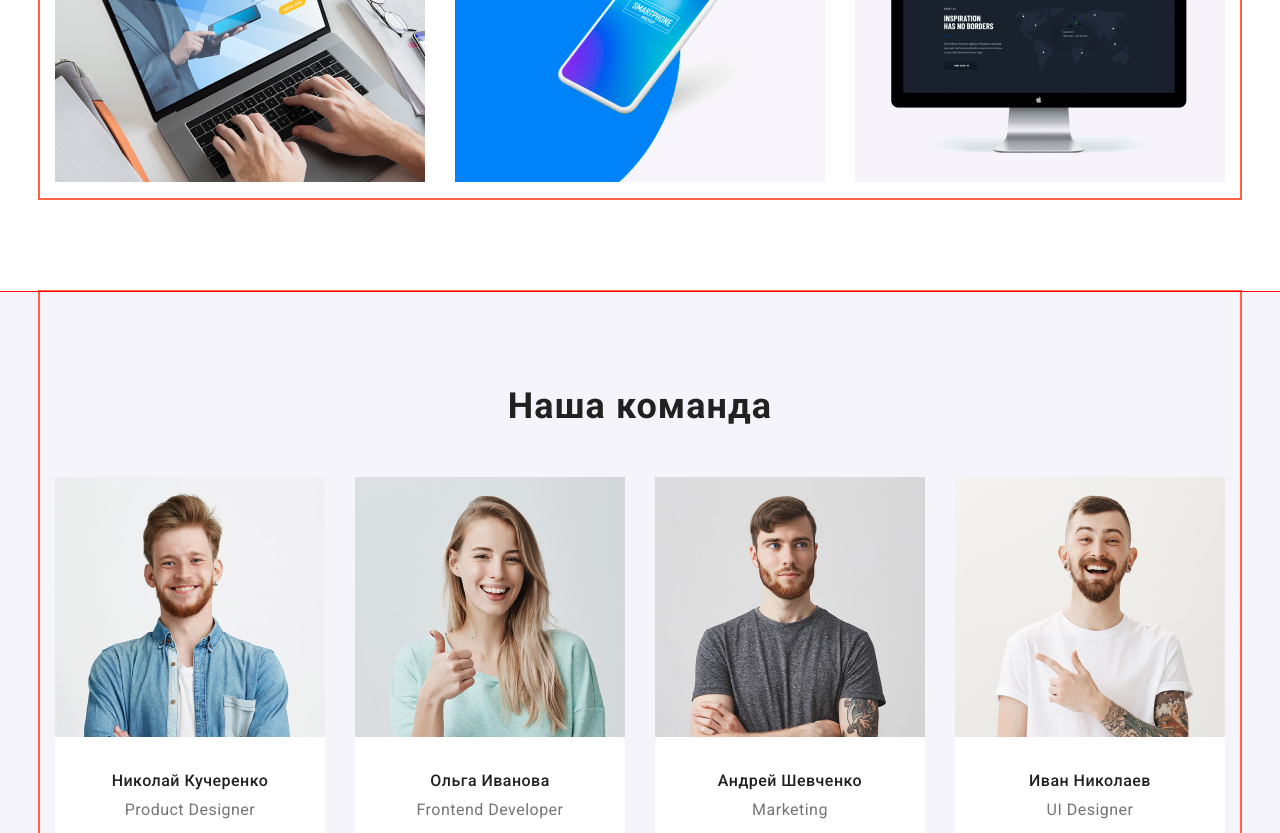
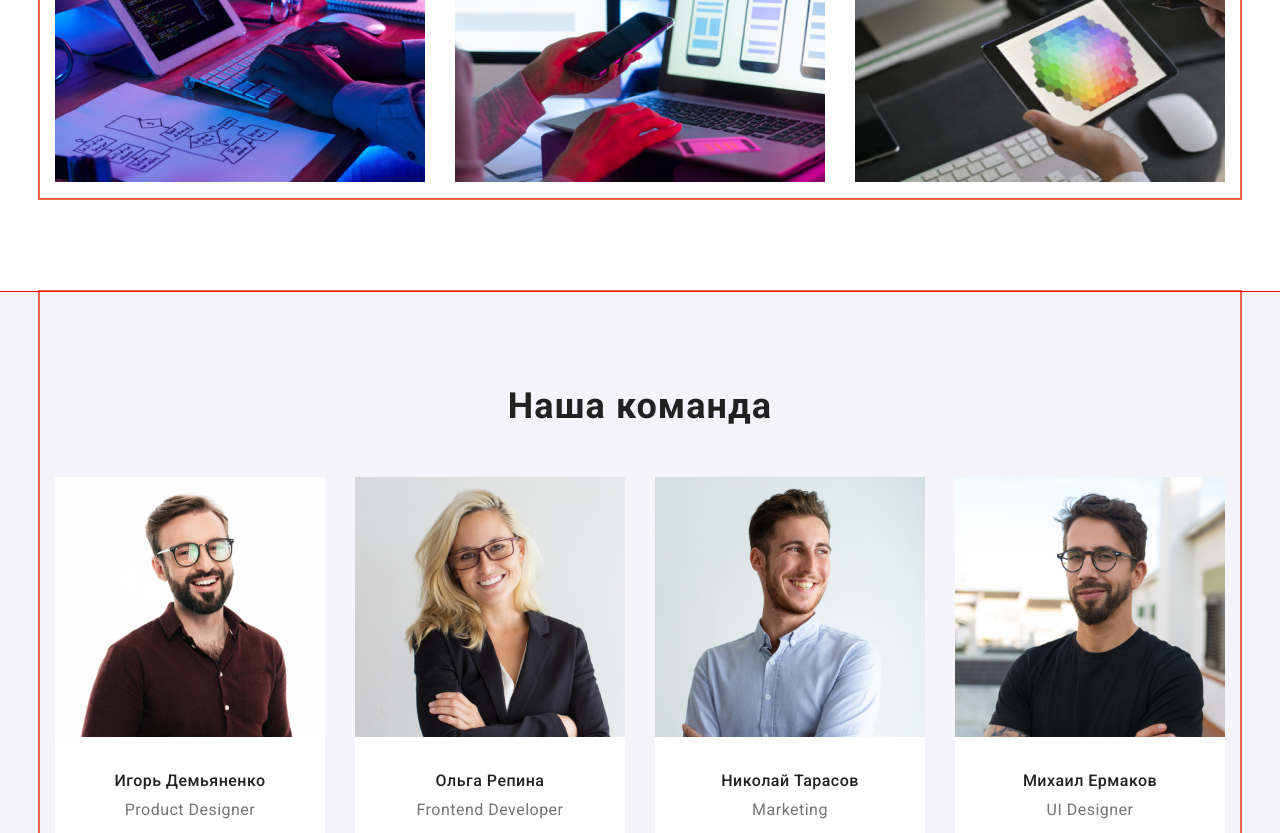
Before and after one commit to Alexey-Kaliostro/goit-markup-hw-04, a plain HTML site: page index.html in a window 1280 px wide. Shown: the part 1319-2152 px from the top of the page. Drawn offline with Linux system fonts and the light colour scheme.

Commit message:
new-pictured

```diff
--- a/index.html
+++ b/index.html
@@ -91,15 +91,15 @@
 				<h2>Чем мы занимаемся</h2>
 				<ul class="inventions">
 					<li class="inventions-item">
-						<a href=""><img src="./images/laptop.jpg" alt="laptop image" width="370"  /></a>
+						<a href=""><img src="./images/box1.jpg" alt="laptop image" width="370"  /></a>
 						<h3 class="overlay">Десктопные приложения</h3>
 					</li>
 					<li class="inventions-item">
-						<a href=""><img src="./images/cellphone.jpg" alt="cell phone image" width="370" /></a>
+						<a href=""><img src="./images/box2.jpg" alt="cell phone image" width="370" /></a>
 						<h3 class="overlay">Мобильные приложения</h3>
 					</li>
 					<li class="inventions-item">
-						<a href=""><img src="./images/mac.jpg" alt="mac image" width="370" /></a>
+						<a href=""><img src="./images/box3.jpg" alt="mac image" width="370" /></a>
 						<h3 class="overlay">Дизайнерские решения</h3>
 					</li>
 				</ul>
@@ -113,9 +113,9 @@
 				<!-- our-team-list -->
 				<ul class="team">
 					<li>
-						<img class="avatar" src="./images/nikola.jpg" alt="фото Николай Кучеренко" width="270" />
+						<img class="avatar" src="./images/igor.jpg" alt="фото Игорь Демьяненко" width="270" />
 						<!-- <h3 class="employer">Николай Кучеренко</h3> -->
-						<h3>Николай Кучеренко</h3>
+						<h3>Игорь Демьяненко</h3>
 						<p class="position">Product Designer</p>
 
 						<!-- social-media-links -->
@@ -142,8 +142,8 @@
 					</li>
 
 					<li>
-						<img class="avatar" src="./images/olga.jpg" alt="фото Ольга Иванова" width="270" />
-						<h3>Ольга Иванова</h3>
+						<img class="avatar" src="./images/olga1.jpg" alt="фото Ольга Репина" width="270" />
+						<h3>Ольга Репина</h3>
 						<p p class="position">Frontend Developer</p>
 
 						<!-- social-media-links -->
@@ -172,8 +172,8 @@
 					</li>
 
 					<li>
-						<img class="avatar" src="./images/andrey.jpg" alt="фото Андрей Шевченко" width="270" />
-						<h3>Андрей Шевченко</h3>
+						<img class="avatar" src="./images/nikolay.jpg" alt="фото Николай Тарасов" width="270" />
+						<h3>Николай Тарасов</h3>
 						<p p class="position">Marketing</p>
 
 						<!-- social-media-links -->
@@ -194,8 +194,8 @@
 					</li>
 
 					<li>
-						<img class="avatar" src="./images/ivan.jpg" alt="фото Иван Николаев" width="270" />
-						<h3>Иван Николаев</h3>
+						<img class="avatar" src="./images/mikhail.jpg" alt="фото Михаил Ермаков" width="270" />
+						<h3>Михаил Ермаков</h3>
 						<p p class="position">UI Designer</p>
 
 						<!-- social-media-links -->
```
Also changed, not shown: images/box1.jpg (added), images/box2.jpg (added), images/box3.jpg (added), images/igor.jpg (added), images/mikhail.jpg (added), images/nikolay.jpg (added), images/olga1.jpg (added).
